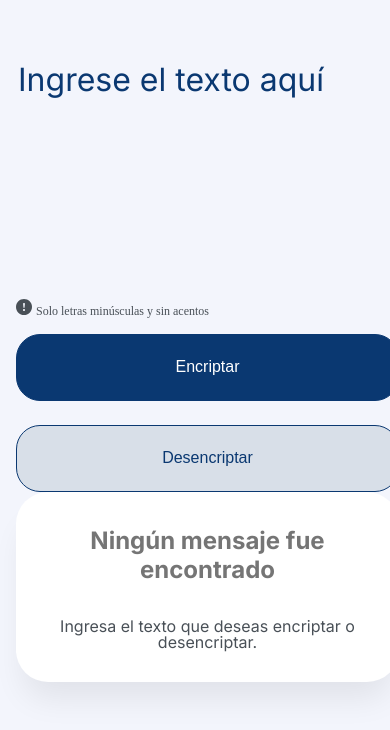
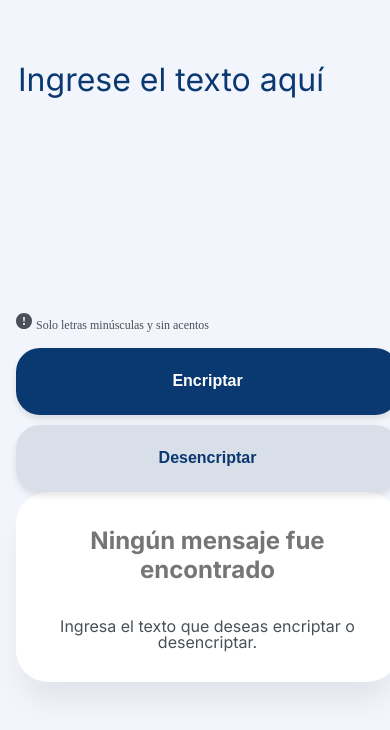
Before and after one commit to N1coTom55/Encriptador-de-texto, a plain HTML site: page index.html in a window 390 px wide. Shown: the part 110-840 px from the top of the page. Drawn offline with nearby package versions, Linux system fonts and the light colour scheme.

Commit message:
Actualizaciones en el Encriptador

```diff
--- a/index.html
+++ b/index.html
@@ -34,7 +34,7 @@
             </div>
             <div id="derecha" class="parte-derecha ajustar">
                 <img id="munieco" class="munieco" src="./imagenes/Muñeco.svg" alt="muñeco">
-                <textarea id="mensajeFinal" class="mensaje-final" placeholder="Ningún mensaje fue encontrado"></textarea>
+                <textarea id="mensajeFinal" class="mensaje-final" placeholder="Ningún mensaje fue encontrado" readonly></textarea>
                 <p id="infoDerecha" class="info-derecha">Ingresa el texto que deseas encriptar o desencriptar.</p>
                 <button id="botonCopiar" class="btn-copiar oculto">Copiar</button>
             </div>
--- a/style.css
+++ b/style.css
@@ -14,8 +14,6 @@
     padding: 0;
 }
 */
-
-
 
 body {
     background: var(--color--background);
@@ -100,11 +98,39 @@ textarea{
 .btn-encriptar{
     background-color: var(--color-blue);
     color: white;
+    border: none;
+    padding: 10px 20px;
+    font-size: 16px;
+    cursor: pointer;
+    outline: none;
+    transition: transform 0.8s, box-shadow 0.8s;
+    box-shadow: 0px 4px 6px rgba(0, 0, 0, 0.1);
+}
+
+.btn-encriptar:hover{
+    background-color: white;
+    color: var(--color-blue);
+    transform: translateY(-3px);
+    box-shadow: 0px 6px 8px rgba(0, 0, 0, 0.5);
 }
 
 .btn-desencriptar{
     background-color: var(--color-gris);
     color: var(--color-blue);
+    border: none;
+    padding: 10px 20px;
+    font-size: 16px;
+    cursor: pointer;
+    outline: none;
+    transition: transform 0.8s, box-shadow 0.8s;
+    box-shadow: 0px 4px 6px rgba(0, 0, 0, 0.1);
+}
+
+.btn-desencriptar:hover{
+    background-color: var(--color-blue);
+    color: var(--color-gris);
+    transform: translateY(-3px);;
+    box-shadow: 0px 6px 8px rgba(0, 0, 0, 0.5);
 }
 
 /* Parte Derecha del Encriptador */
@@ -158,12 +184,27 @@ textarea{
     font-family: "Inter", sans-serif;
 }
 
-.btn-copiar{
+.btn-copiar {
     width: 100%;
     display: none;
     background-color: transparent;
     color: var(--color-blue);
+    border: 1px solid var(--color-blue);
+    padding: 10px 20px;
+    font-size: 16px;
+    cursor: pointer;
+    outline: none;
+    transition: transform 0.8s, box-shadow 0.8s;
+    box-shadow: 0px 4px 6px rgba(0, 0, 0, 0.1);
 }
+
+.btn-copiar:hover {
+    background-color: var(--color-blue);
+    color: white;
+    transform: translateY(-3px);
+    box-shadow: 0px 6px 8px rgba(0, 0, 0, 0.5);
+}
+
 
 /* .oculto{
     display: none;
@@ -183,12 +224,21 @@ textarea{
         margin: auto 40px;
     }
 
-    .button-izquierda{
+    .button-izquierda {
+        display: flex;
         justify-content: center;
+        gap: 10px; /* Agrega espacio entre los botones */
     }
 
     .btn-encriptar, .btn-desencriptar, .btn-copiar{
         width: 45%;
+        padding: 10px;
+        border: none;
+        font-size: 16px;
+        font-weight: bold;
+        text-align: center;
+        cursor: pointer;
+        transition: transform 0.3s ease-in-out, box-shadow 0.3s ease-in-out;
     }
 
     .parte-derecha{
@@ -205,8 +255,14 @@ textarea{
         margin: auto 16px;
     }
 
-    .btn-encriptar, .btn-desencriptar, .btn-copiar{
+    .btn-encriptar,
+    .btn-desencriptar,
+    .btn-copiar {
         max-width: none;
         width: 100%;
+        transition: transform 0.3s ease-in-out, box-shadow 0.3s ease-in-out;
+        transform: scale(1);
+        box-shadow: 0px 4px 6px rgba(0, 0, 0, 0.1);
     }
+
 }
```
